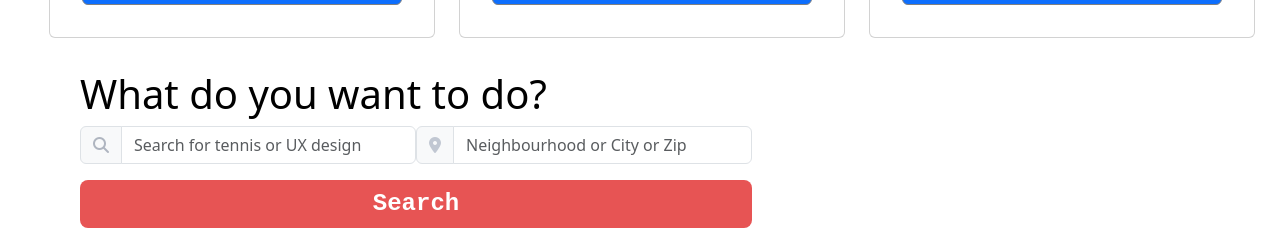
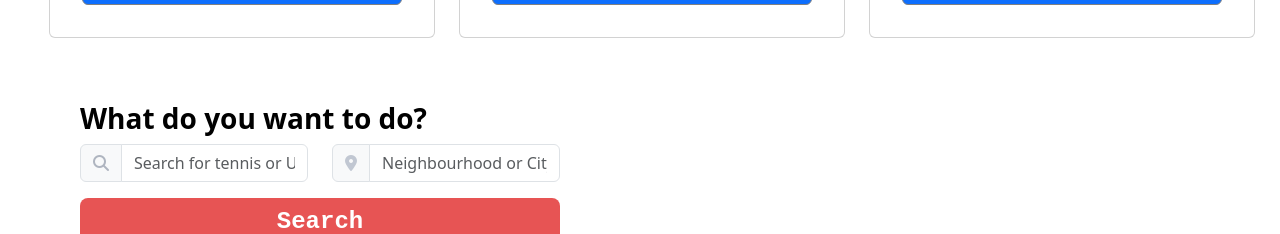
Before and after one commit to Maxinator7/demo, a React (Create React App) app: page / in a window 1280 px wide. Shown: the part 718-952 px from the top of the page. Built offline with nearby package versions, Linux system fonts and the light colour scheme.

Commit message:
updated EventsSearch components styling

```diff
--- a/src/Components/EventsSearch/EventsSearch.css
+++ b/src/Components/EventsSearch/EventsSearch.css
@@ -2,9 +2,8 @@
   display: flex;
   align-items: flex-start;
   margin-left: 5rem;
-  width: 70%;
-  margin-top: 2rem;
-  margin-bottom: 2rem;
+  width: 50%;
+  margin-top: 4rem;
 }
 
 .searchButton {
--- a/src/Components/EventsSearch/EventsSearch.js
+++ b/src/Components/EventsSearch/EventsSearch.js
@@ -5,34 +5,34 @@ export default function EventsSearch() {
   return (
     <div className="searchBar">
       <div className="eventSearch w-75 justify-content-center ">
-        <h1 style={{color : "black"}}>What do you want to do?</h1>
-        <div className="d-flex ">
-          <div class="input-group mb-3 w-50">
-            <span class="input-group-text" id="inputGroup-sizing-default">
+        <h3 style={{ color: "black" , fontWeight :"bolder" }}>What do you want to do?</h3>
+        <div className="d-flex gap-4 ">
+          <div className="input-group mb-3 w-50">
+            <span className="input-group-text" id="inputGroup-sizing-default">
               <i
-                class="fa-solid fa-magnifying-glass "
+                className="fa-solid fa-magnifying-glass "
                 style={{ color: "#afb5c0" }}
               ></i>
             </span>
             <input
               type="text"
-              class="form-control"
+              className="form-control"
               aria-label="Sizing example input"
               aria-describedby="inputGroup-sizing-default"
               placeholder="Search for tennis or UX design "
             />
           </div>
-          <div class="input-group mb-3 w-50 ">
-            <span class="input-group-text" id="inputGroup-sizing-default">
+          <div className="input-group mb-3 w-50 ">
+            <span className="input-group-text" id="inputGroup-sizing-default">
               {" "}
               <i
-                class="fa-sharp fa-solid fa-location-dot"
+                className="fa-sharp fa-solid fa-location-dot"
                 style={{ color: "#c1c7d2" }}
               ></i>
             </span>
             <input
               type="text"
-              class="form-control"
+              className="form-control"
               aria-label="Sizing example input"
               aria-describedby="inputGroup-sizing-default"
               placeholder="Neighbourhood or City or Zip"
```
